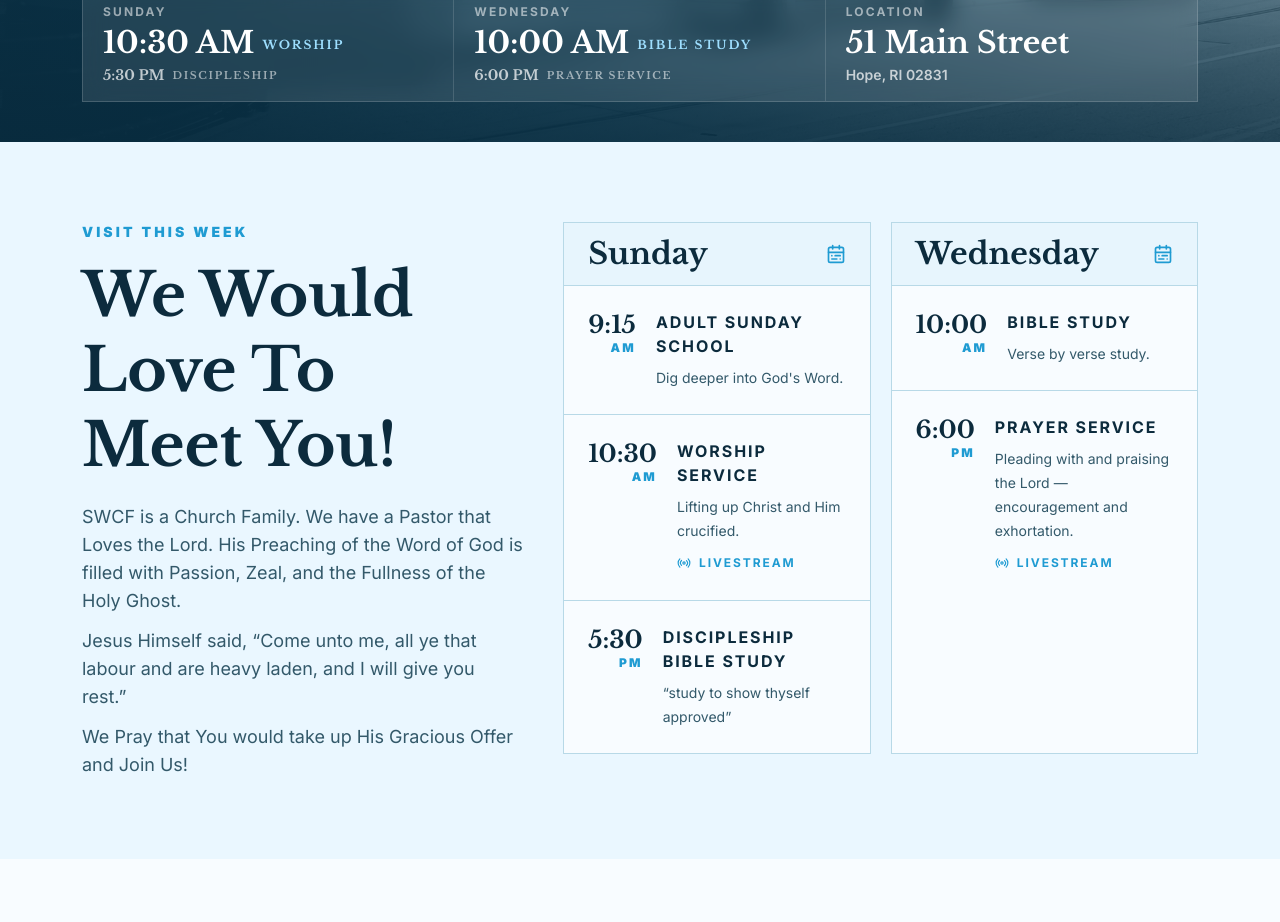
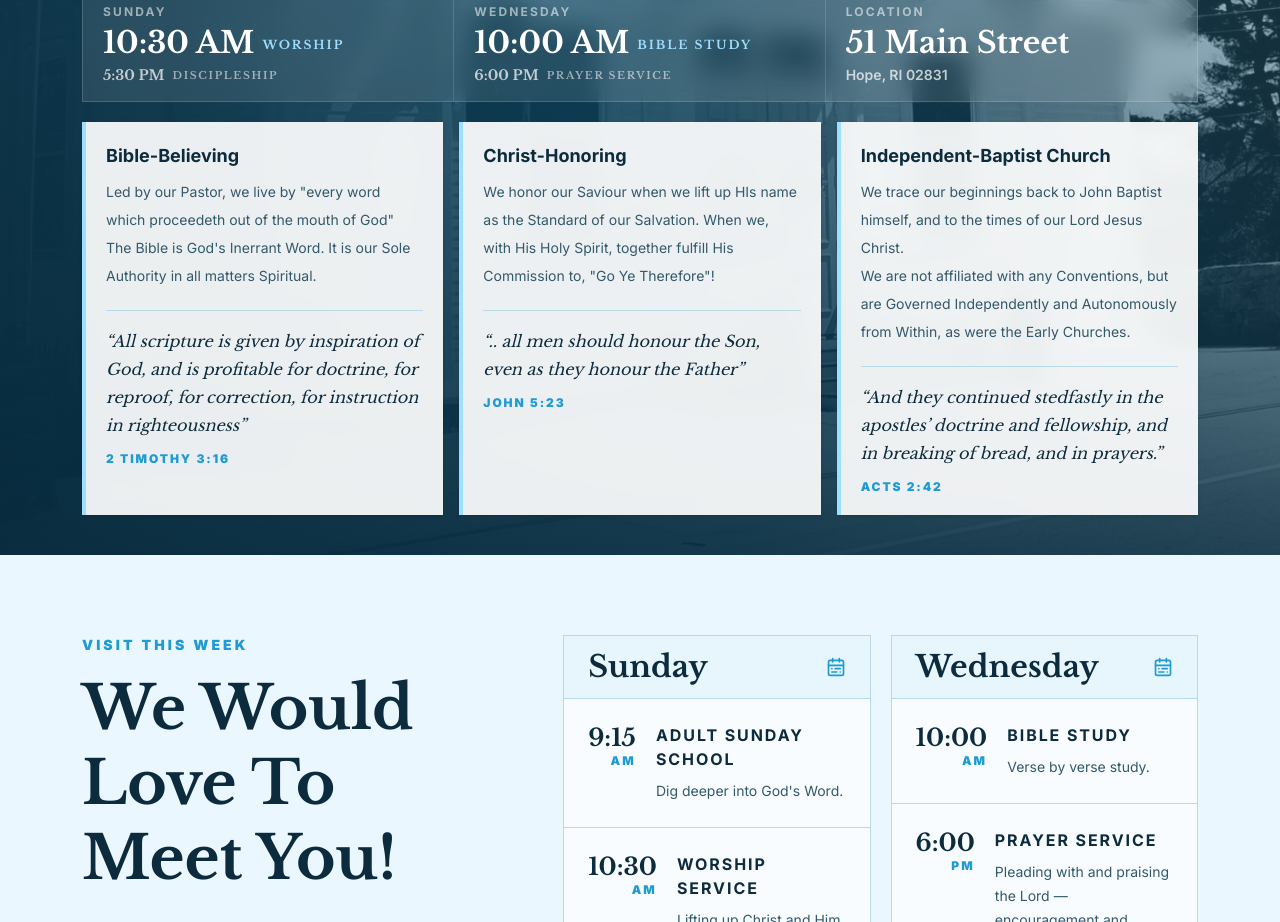
Before and after one commit to edesent/stillwater-christian-fellowship, a Next.js app: page / in a window 1280 px wide. Shown: the part 780-1702 px from the top of the page. Built offline with nearby package versions, Linux system fonts and the light colour scheme.

Commit message:
Moved visitor belief cards into hero section

```diff
--- a/src/app/page.tsx
+++ b/src/app/page.tsx
@@ -124,6 +124,29 @@ function Hero() {
               Hope, RI 02831
             </p>
           </div>
+        </div>
+
+        <div className="mt-5 grid gap-4 md:grid-cols-3">
+          {visitorNotes.map((note) => (
+            <article key={note.title} className="border-l-4 border-sky bg-white/92 p-5 text-ink shadow-sm backdrop-blur">
+              <h3 className="text-lg font-bold text-ink">{note.title}</h3>
+              <p className="mt-2 whitespace-pre-line text-sm leading-7 text-ink-soft">
+                {note.body}
+              </p>
+              {"verse" in note && note.verse ? (
+                <blockquote className="mt-5 border-t border-rule pt-4">
+                  <p className="serif text-base italic leading-7 text-ink">
+                    &ldquo;{note.verse}&rdquo;
+                  </p>
+                  {"reference" in note && note.reference ? (
+                    <cite className="mt-3 block text-xs font-black uppercase tracking-[0.16em] text-clay not-italic">
+                      {note.reference}
+                    </cite>
+                  ) : null}
+                </blockquote>
+              ) : null}
+            </article>
+          ))}
         </div>
       </div>
     </section>
```
